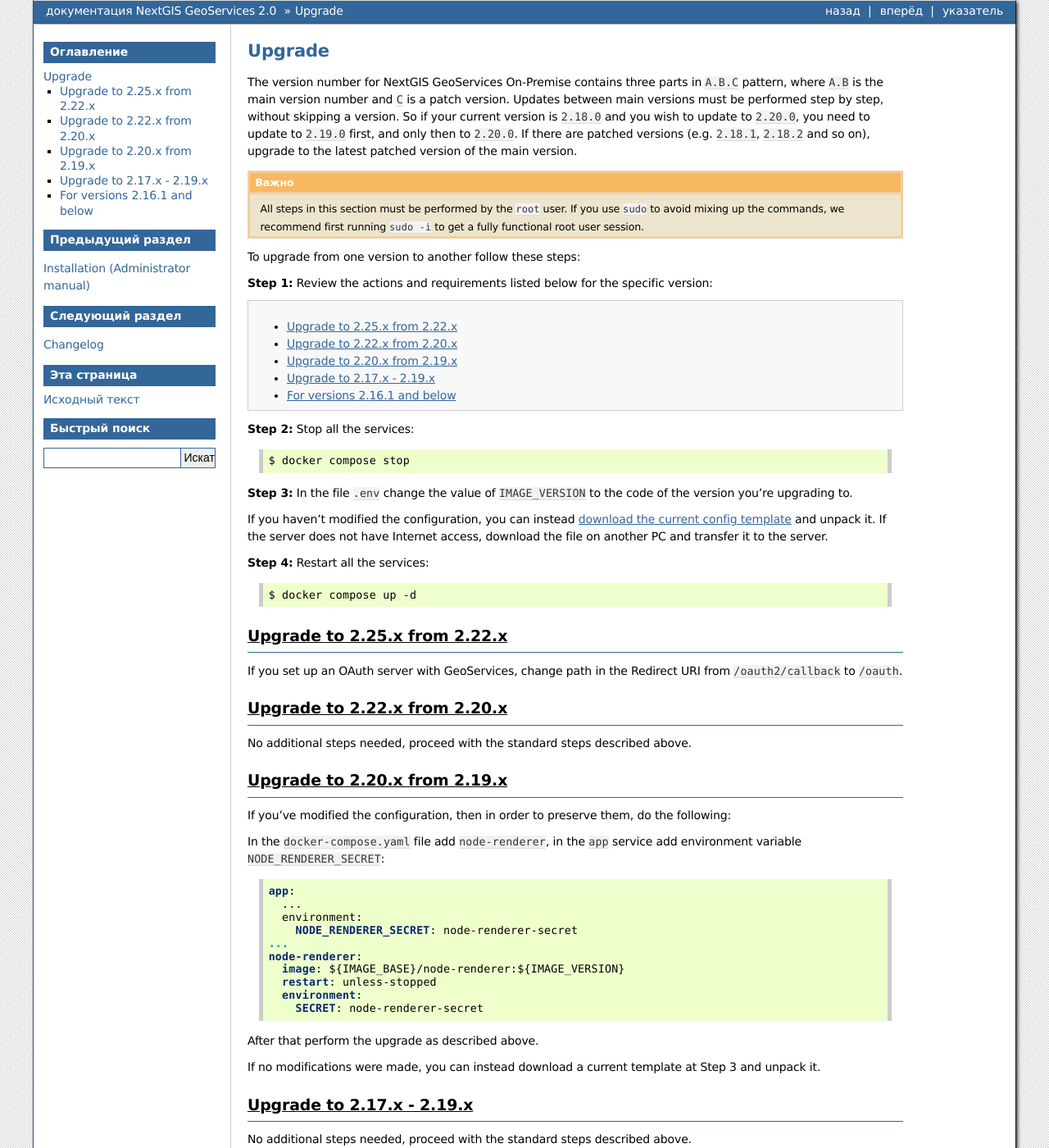
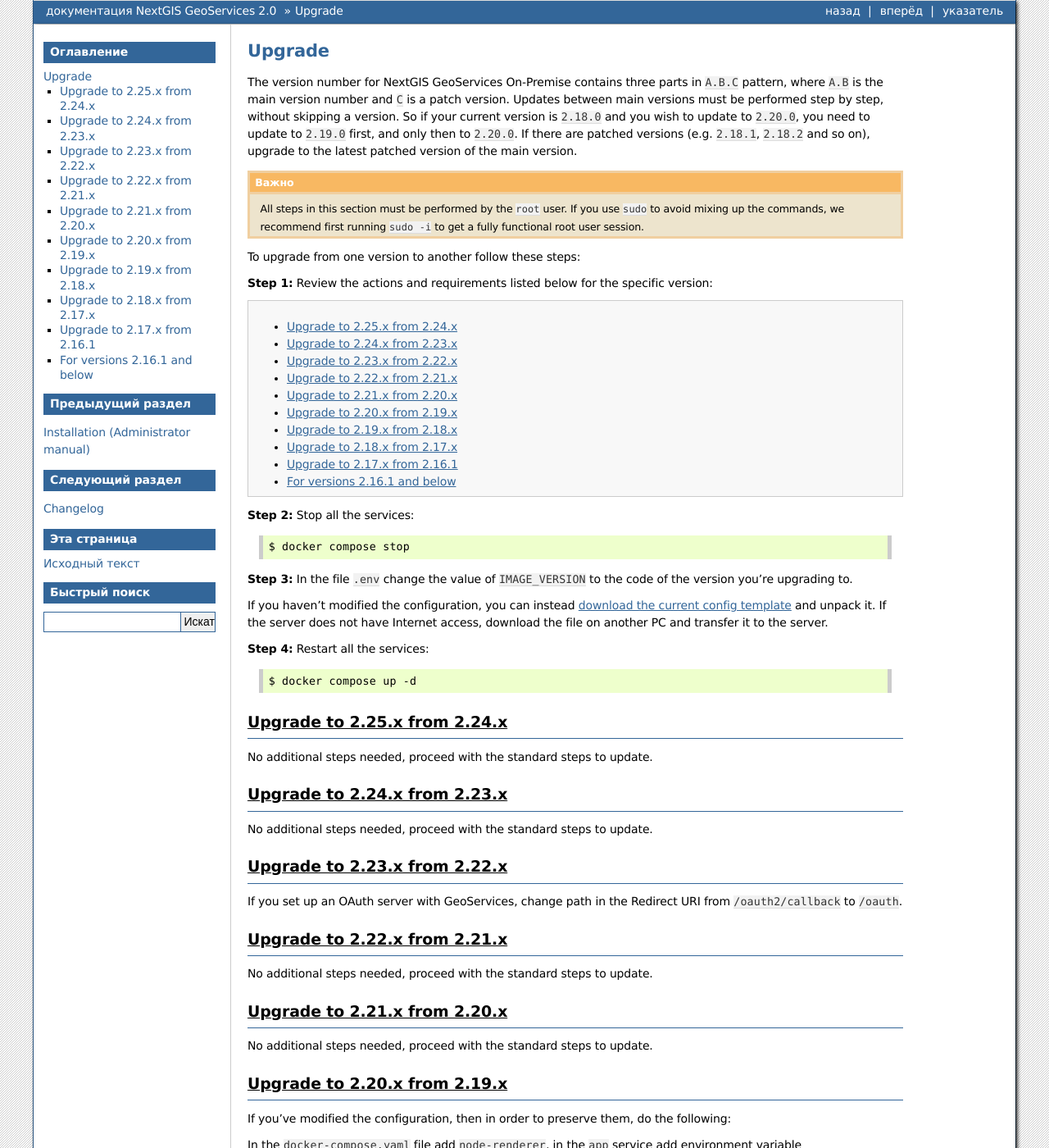
Before and after one commit to nextgis/docs_geoserv_prem, a Sphinx documentation site: the page built from source/upgrade.rst, in a window 1280 px wide and 1400 px high. Shown: the whole window at 82% size. Built offline with Sphinx 7.4.7, drawn with Linux system fonts in a browser that asks for light colours; formulas are drawn with MathJax 3; some of the changed text lies outside the part shown.

Commit message:
Reword versions uprade

```diff
--- a/source/upgrade.rst
+++ b/source/upgrade.rst
@@ -35,16 +35,30 @@
   $ docker compose up -d
 
 
+Upgrade to 2.25.x from 2.24.x
+----------------------------
 
-Upgrade to 2.25.x from 2.22.x
+No additional steps needed, proceed with the standard steps to update.
+
+Upgrade to 2.24.x from 2.23.x
+----------------------------
+
+No additional steps needed, proceed with the standard steps to update.
+
+Upgrade to 2.23.x from 2.22.x
 -------------------------------
 
 If you set up an OAuth server with GeoServices, change path in the Redirect URI from ``/oauth2/callback`` to ``/oauth``.
 
-Upgrade to 2.22.x from 2.20.x
--------------------------------------------
+Upgrade to 2.22.x from 2.21.x
+----------------------------
 
-No additional steps needed, proceed with the standard steps described above.
+No additional steps needed, proceed with the standard steps to update.
+
+Upgrade to 2.21.x from 2.20.x
+----------------------------
+
+No additional steps needed, proceed with the standard steps to update.
 
 Upgrade to 2.20.x from 2.19.x
 -------------------------------
@@ -70,10 +84,20 @@
 
 If no modifications were made, you can instead download a current template at Step 3 and unpack it.
 
-Upgrade to 2.17.x - 2.19.x
+Upgrade to 2.19.x from 2.18.x
 ----------------------------
 
-No additional steps needed, proceed with the standard steps described above.
+No additional steps needed, proceed with the standard steps to update.
+
+Upgrade to 2.18.x from 2.17.x
+----------------------------
+
+No additional steps needed, proceed with the standard steps to update.
+
+Upgrade to 2.17.x from 2.16.1
+----------------------------
+
+No additional steps needed, proceed with the standard steps to update.
 
 For versions 2.16.1 and below
 ------------------------------
```
